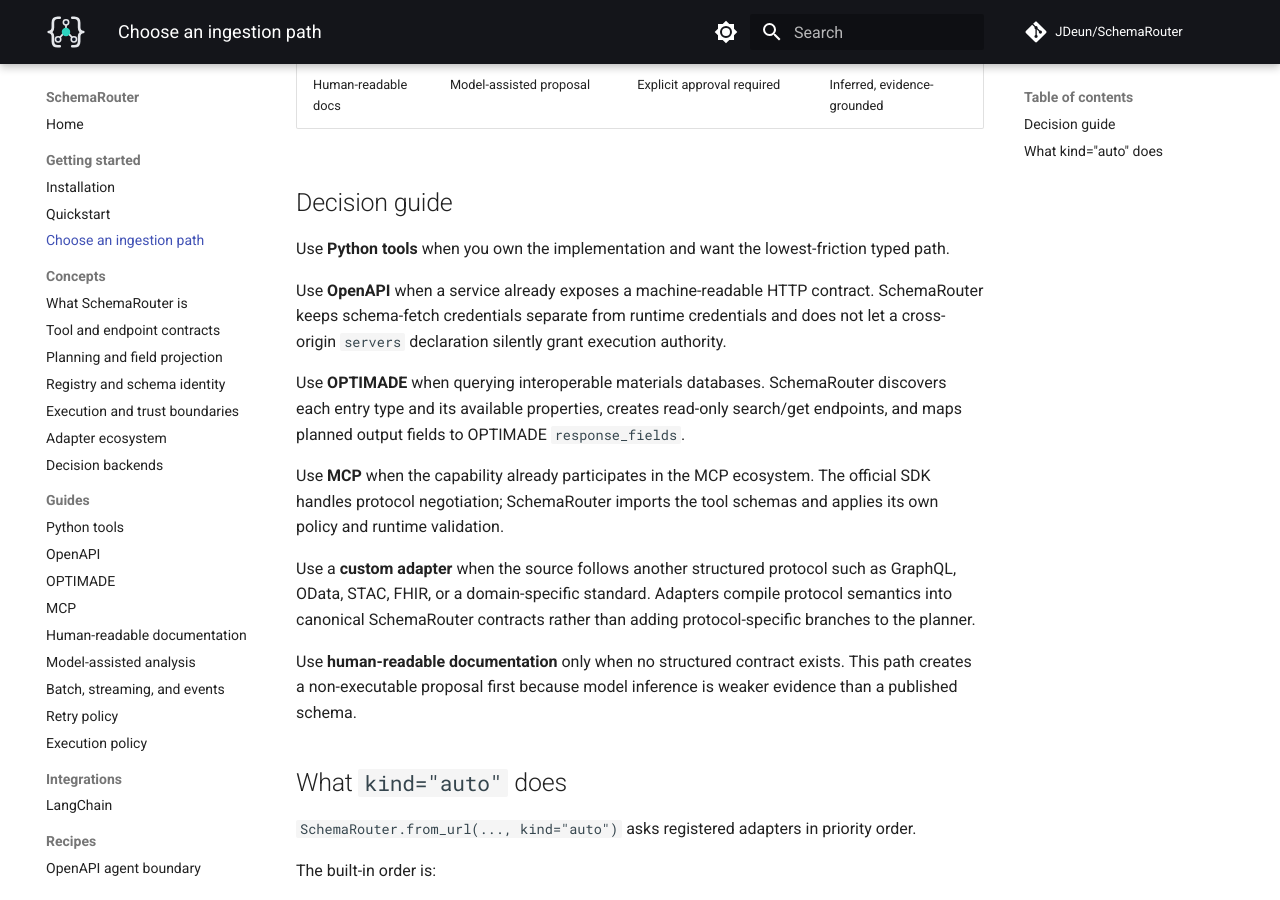
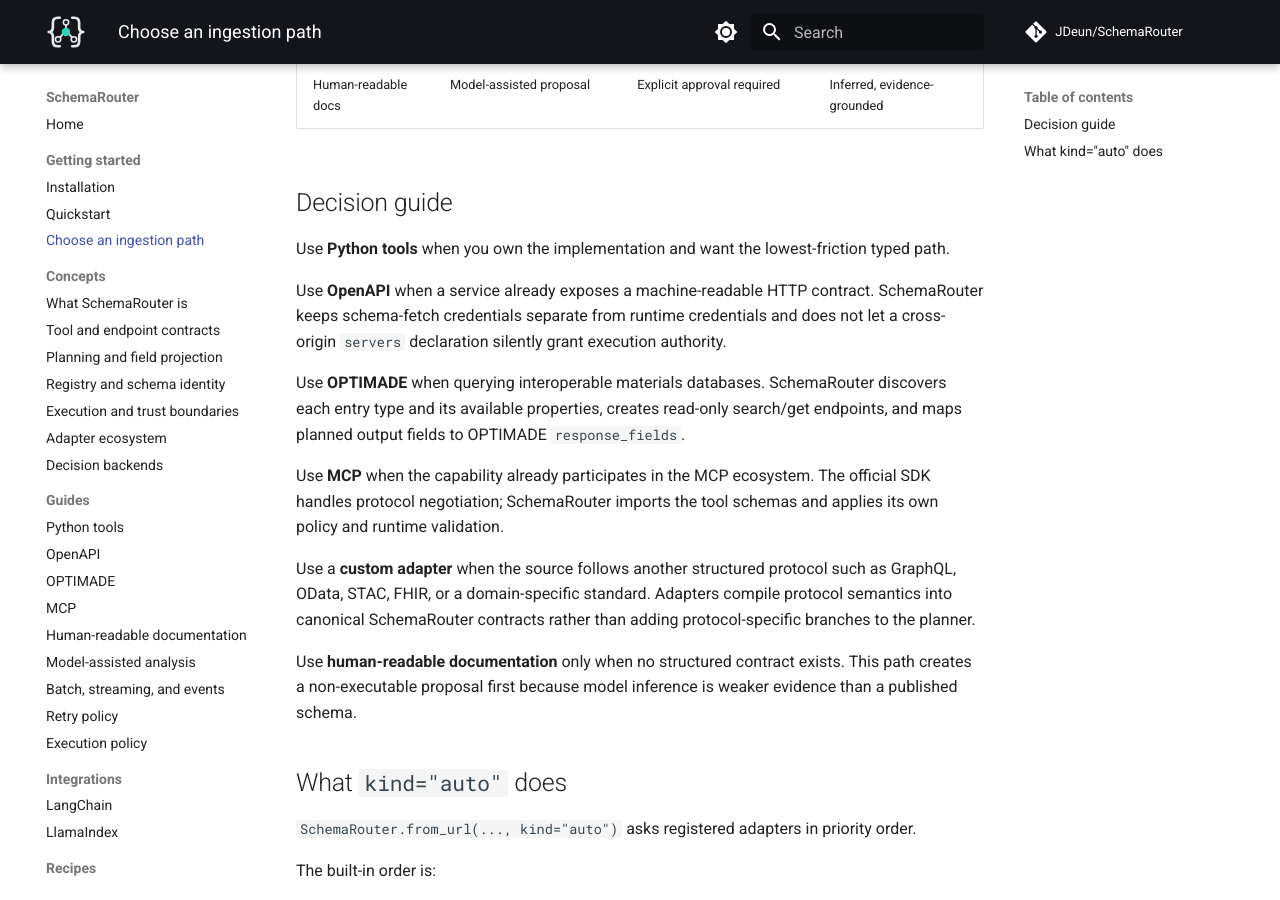
Before and after one commit to JDeun/SchemaRouter, an MkDocs documentation site: the page built from docs/getting-started/ingestion-paths.md, in a window 1280 px wide and 900 px high, scrolled down 596 px. Built offline with MkDocs 1.6.1 and Material for MkDocs 9.7.7, drawn with Linux system fonts in a browser that asks for light colours; comment, search, counter and statistics services are not loaded.

Commit message:
docs: add LlamaIndex integration navigation

```diff
--- a/mkdocs.yml
+++ b/mkdocs.yml
@@ -110,6 +110,7 @@
       - Execution policy: guides/execution-policy.md
   - Integrations:
       - LangChain: integrations/langchain.md
+      - LlamaIndex: integrations/llamaindex.md
   - Recipes:
       - OpenAPI agent boundary: recipes/openapi-agent.md
       - MCP agent boundary: recipes/mcp-agent.md
```
